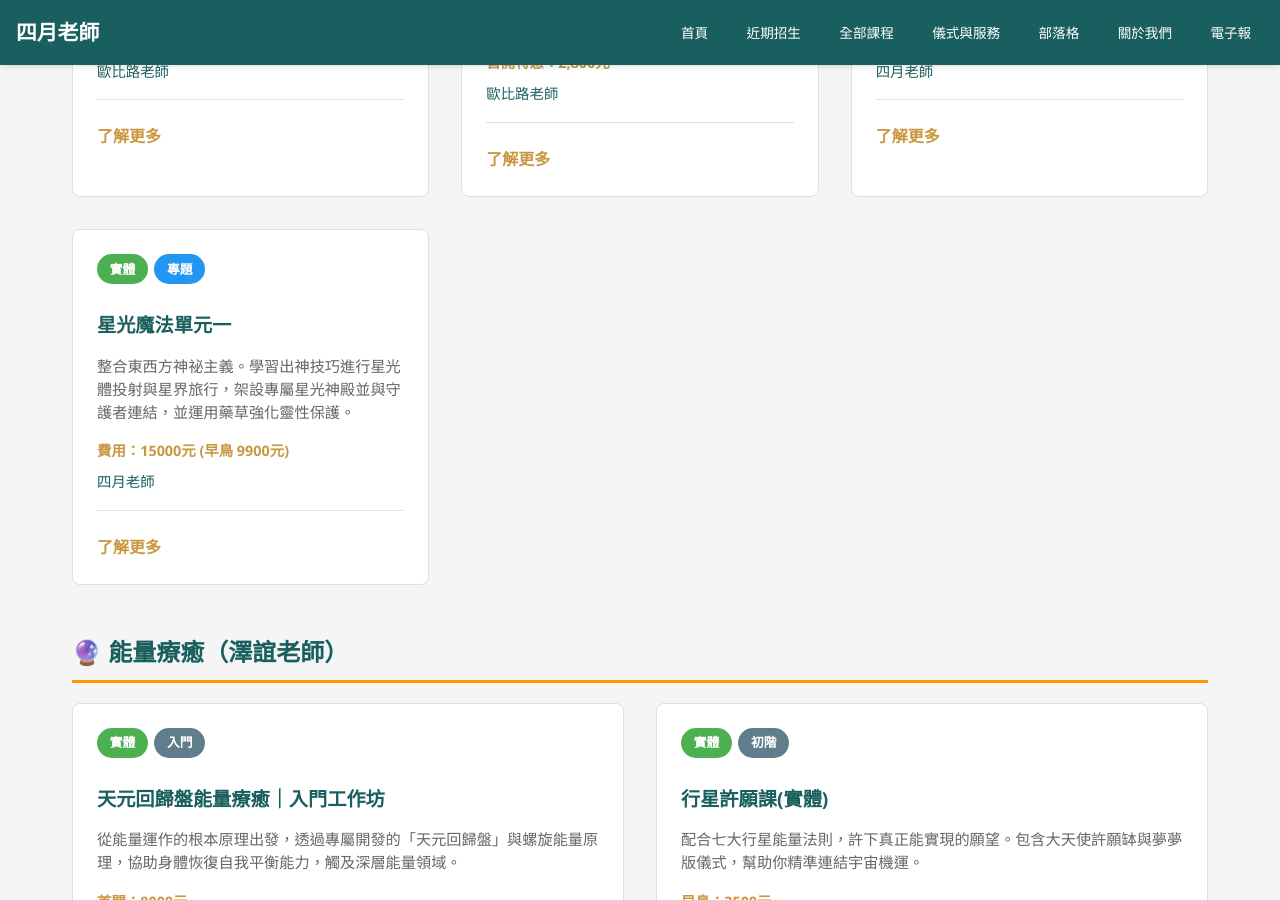
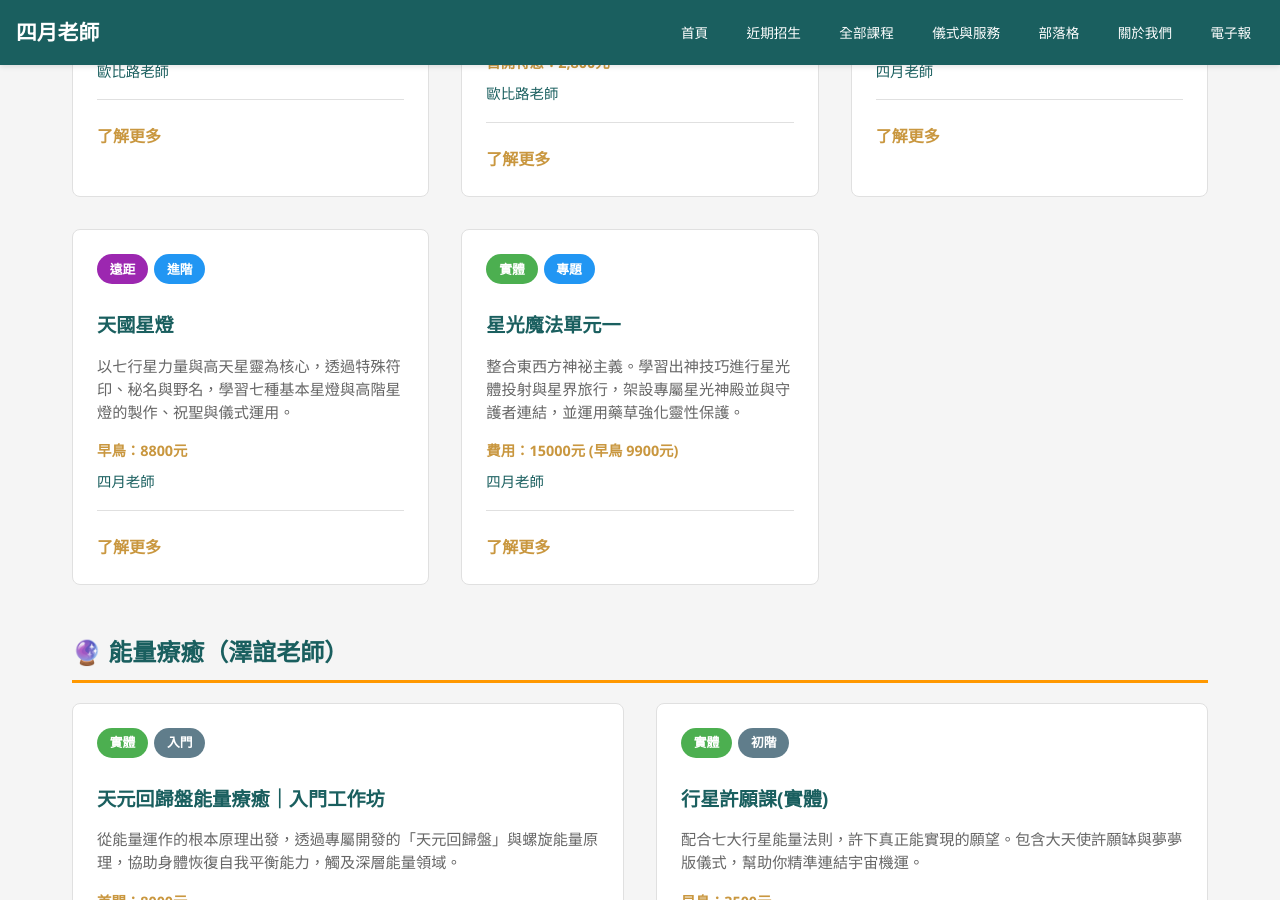
Before and after one commit to light4uliuphone-lang/hoodoo, a Jekyll site: the page built from course.html, in a window 1280 px wide and 900 px high, scrolled down 6363 px. Built offline with Jekyll 4.4.1, drawn with Linux system fonts in a browser that asks for light colours.

Commit message:
Add files via upload

```diff
--- a/course.html
+++ b/course.html
@@ -352,6 +352,13 @@ description: "探索四月老師的課程中心，依學習路徑編排：藥草
                 <a href="/courses/course-modern-05/" class="learn-more">了解更多</a>
             </div>
             <div class="course-card">
+                <div class="course-tags"><span class="course-tag" style="background-color: #9c27b0;">遠距</span><span class="course-tag" style="background-color: #2196f3;">進階</span></div>
+                <h3>天國星燈</h3>
+                <p>以七行星力量與高天星靈為核心，透過特殊符印、秘名與野名，學習七種基本星燈與高階星燈的製作、祝聖與儀式運用。</p>
+                <div class="course-info"><span class="price">早鳥：8800元</span><span class="teacher">四月老師</span></div>
+                <a href="/courses/course-modern-08/" class="learn-more">了解更多</a>
+            </div>
+            <div class="course-card">
                 <div class="course-tags"><span class="course-tag" style="background-color: #4caf50;">實體</span><span class="course-tag" style="background-color: #2196f3;">專題</span></div>
                 <h3>星光魔法單元一</h3>
                 <p>整合東西方神祕主義。學習出神技巧進行星光體投射與星界旅行，架設專屬星光神殿並與守護者連結，並運用藥草強化靈性保護。</p>
```
